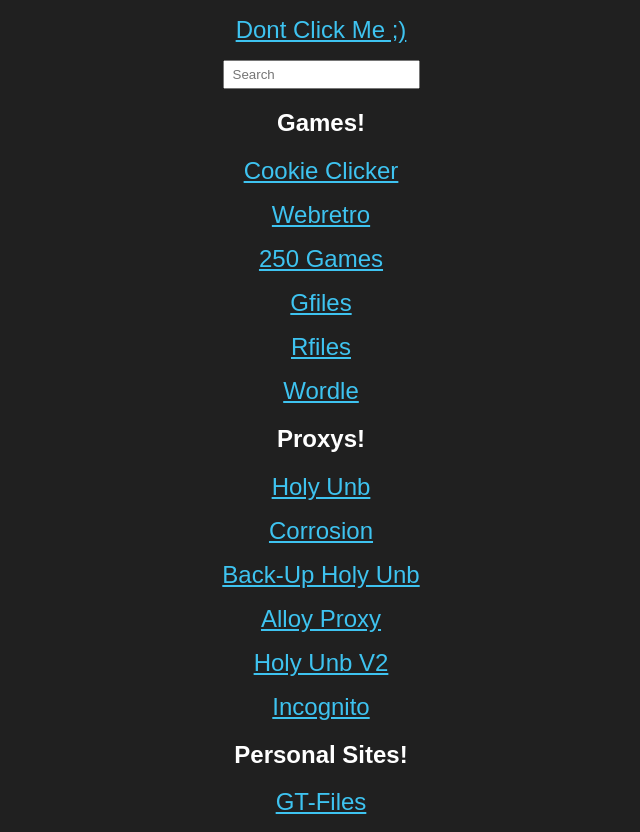
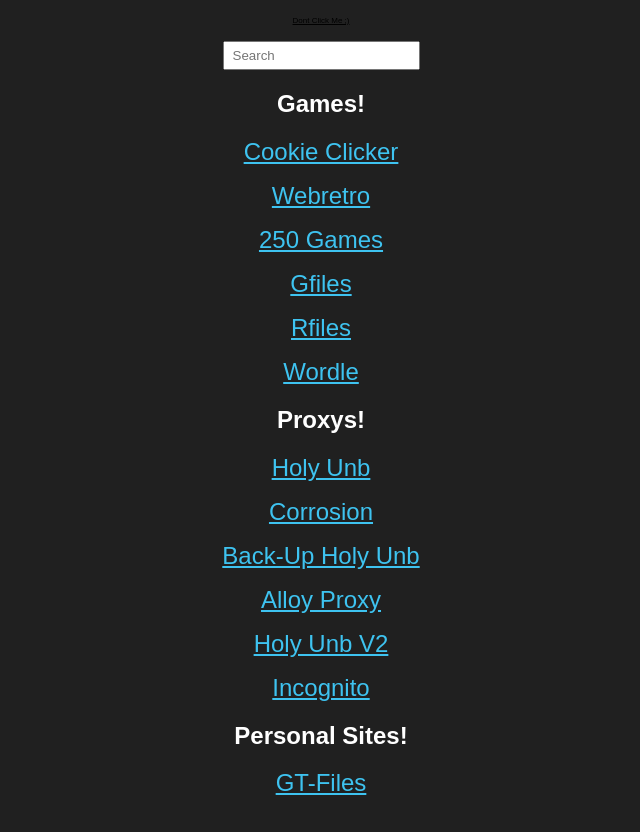
Before and after one commit to Tumbadoware/Eternals-Sites, a website: page list.html in a window 1280 px wide. Shown: the whole page, without its empty margins (319-959 px from the left). Drawn offline with Linux system fonts and the light colour scheme.

Commit message:
Update list.html

```diff
--- a/list.html
+++ b/list.html
@@ -1,4 +1,4 @@
-<a href="https://tumbadoware.github.io/Eternals-Sites/pages/shouldnt-have-clicked-it.html">Dont Click Me ;)</a><!DOCTYPE html>
+<a style="color:black;font-size:8;"href="https://tumbadoware.github.io/Eternals-Sites/pages/shouldnt-have-clicked-it.html">Dont Click Me ;)</a><!DOCTYPE html>
 <html>
 <head>
 <title>Eternal's Sites</title>
```
